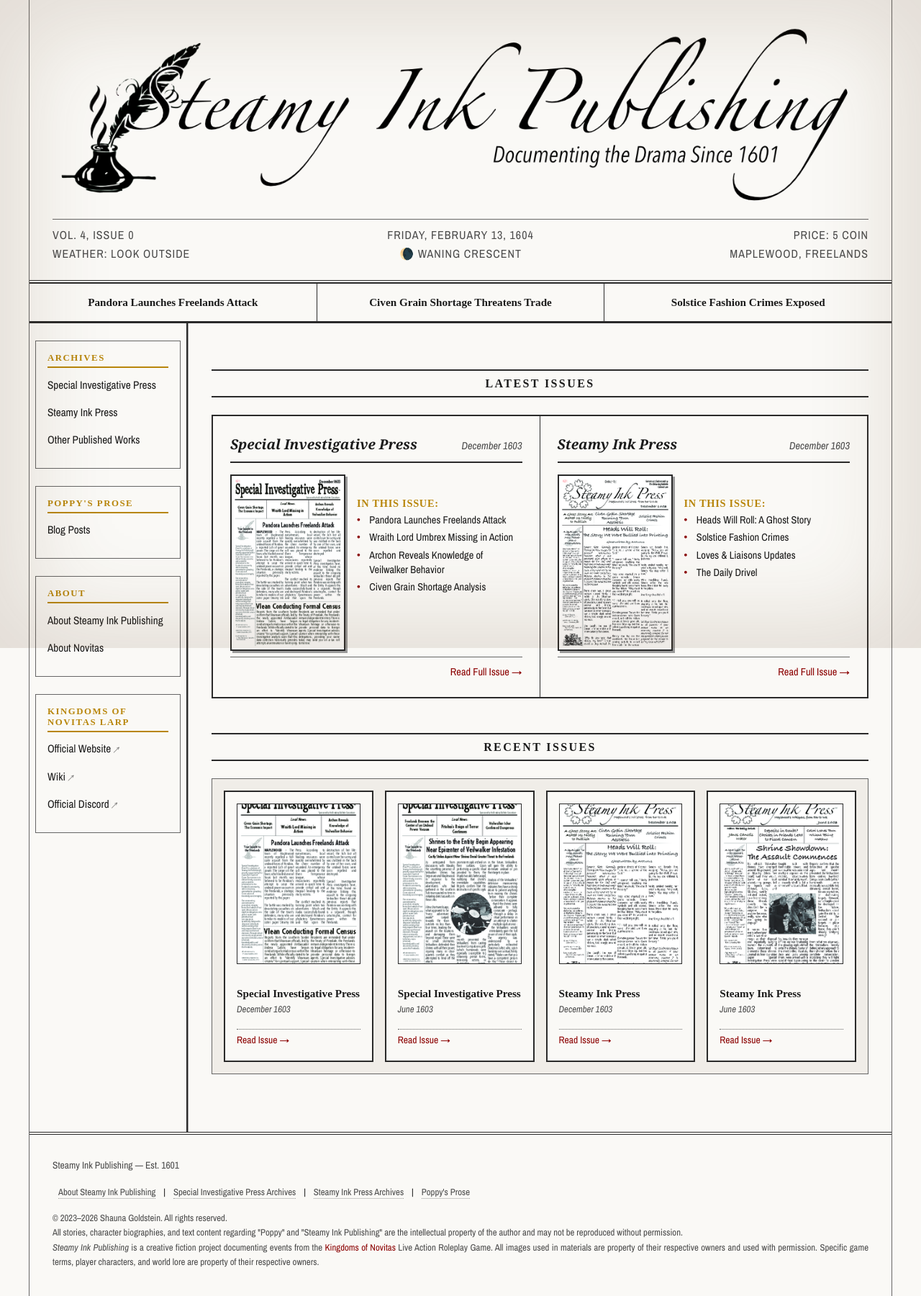
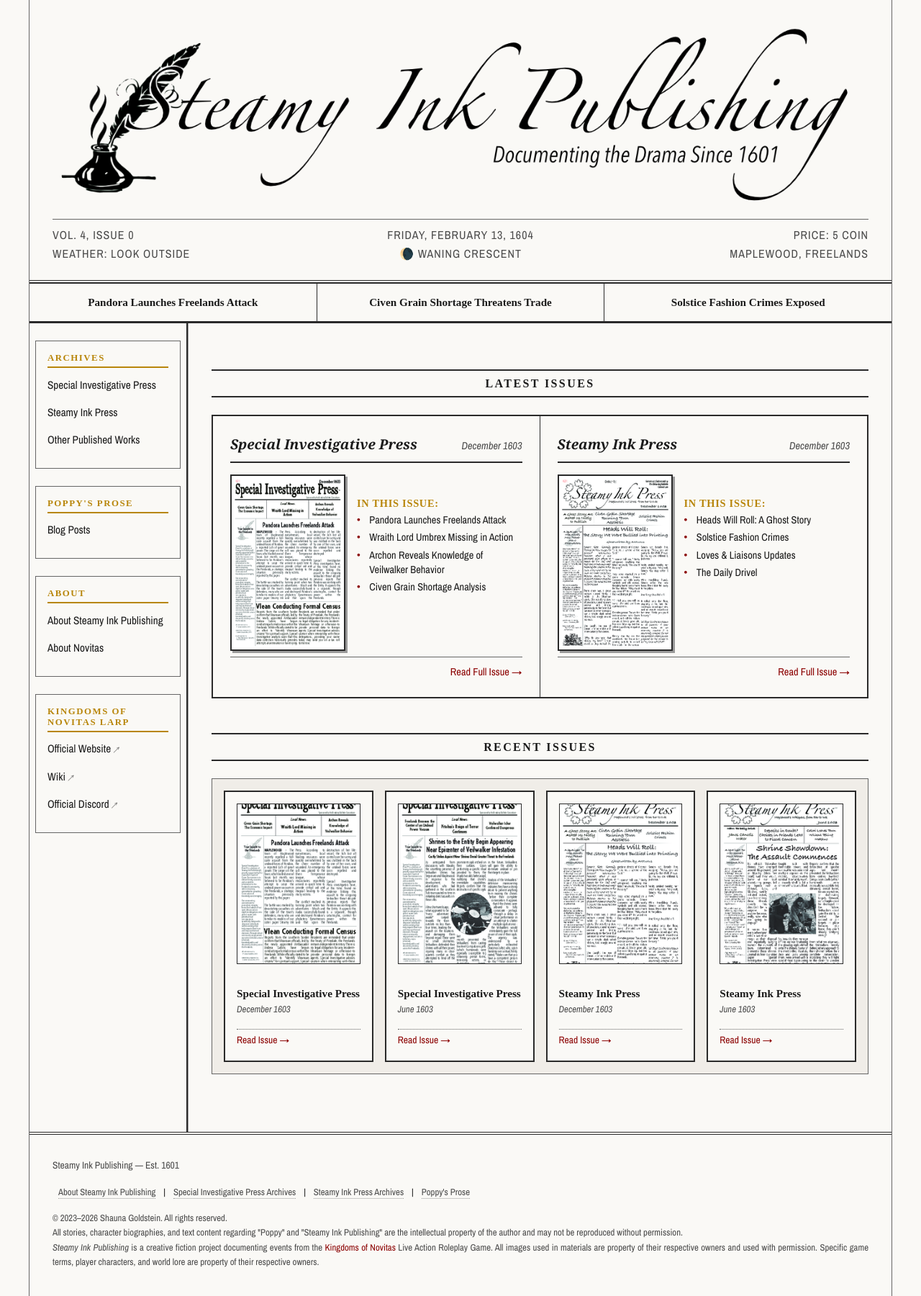
Before and after one commit to ftkatyowser/steamy-ink, a Jekyll site: the page built from index.html, in a window 1280 px wide. Shown: the whole page at 72% size. Built offline with Jekyll 4.4.1, drawn with Linux system fonts in a browser that asks for light colours.

Commit message:
remove viginette

```diff
--- a/assets/css/style.css
+++ b/assets/css/style.css
@@ -225,19 +225,6 @@ hr {
   min-height: 100vh;
   border-left: 1px solid var(--border-medium);
   border-right: 1px solid var(--border-medium);
-  position: relative;
-}
-
-.page-wrapper::after {
-  content: '';
-  position: fixed;
-  top: 0;
-  left: 0;
-  right: 0;
-  bottom: 0;
-  pointer-events: none;
-  box-shadow: inset 0 0 120px 40px rgba(101, 67, 33, 0.15);
-  z-index: 999;
 }
 
 /* --- Masthead --- */
```
